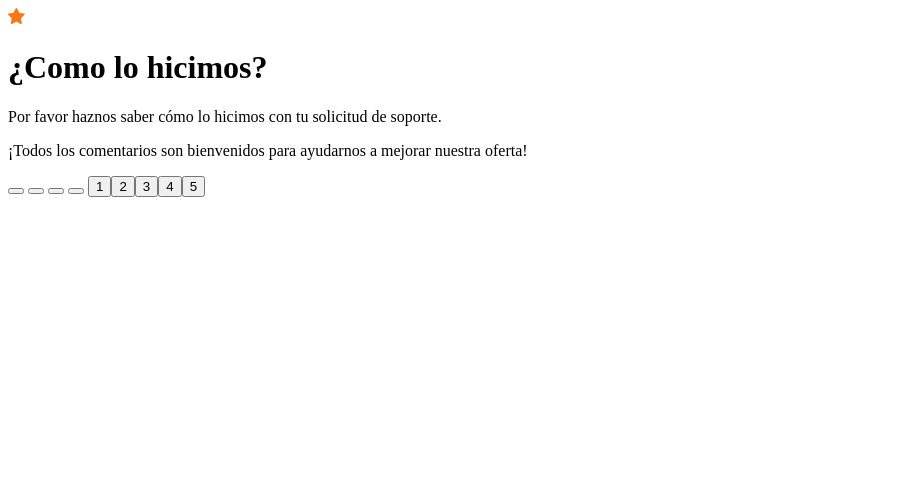
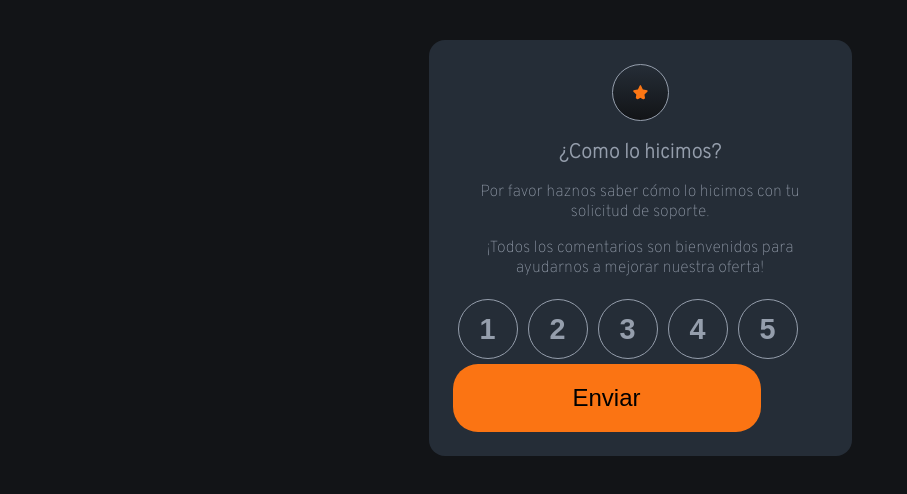
Before and after one commit to Quantharian/Examen-practico, a website: page index.html in a window 1280 px wide. Shown: the whole page, without its empty margins (0-907 px from the left). Drawn offline with Linux system fonts and the light colour scheme.

Commit message:
Last update of the examen

```diff
--- a/index.html
+++ b/index.html
@@ -10,22 +10,36 @@
     <link rel="preconnect" href="https://fonts.gstatic.com" crossorigin>
     <link href="https://fonts.googleapis.com/css2?family=Overpass:ital,wght@0,100;1,100&display=swap" rel="stylesheet">
     <link rel="shortcut icon" href="./assets/favicon-32x32.png" type="image/x-icon" />
-    <link rel="stylesheet" href="./guide.css" />
-    <script src="./index.js" type="module" defer></script>
+    <link rel="stylesheet" href="styles.css" />
+    <script src="index.js" type="module" defer></script>
 </head>
 
 <body>
-    <img src="./assets/icon-star.svg" alt="estrella" />
-    <h1>¿Como lo hicimos?</h1>
-    <p>Por favor haznos saber cómo lo hicimos con tu solicitud de soporte.</p>
-    <p>¡Todos los comentarios son bienvenidos para ayudarnos a mejorar nuestra oferta!</p>
-    <div class="container">
-        <button></button>
-        <button></button>
-        <button></button>
-        <button></button>
+    <div class="globalContainer">
+
+        <img class="circle" src="./assets/icon-star.svg" alt="estrella" />
+        <h1>¿Como lo hicimos?</h1>
+        <p>Por favor haznos saber cómo lo hicimos con tu solicitud de soporte.</p>
+        <p>¡Todos los comentarios son bienvenidos para ayudarnos a mejorar nuestra oferta!</p>
+        <div class="boxContainer">
+            <button class="circleButton" value="1">1</button>
+            <button class="circleButton" value="2">2</button>
+            <button class="circleButton" value="3">3</button>
+            <button class="circleButton" value="4">4</button>
+            <button class="circleButton" value="5">5</button>
+        </div>
+        <button class="sendButton">Enviar</button>
     </div>
-
+    <div class="secondaryContainer" style="display: none;">
+        <img src="./assets/illustration-thank-you.svg"
+            alt="imagen de una ilustración móvil con documentos que entran y salen" />
+        <div class="clickedContainer">Seleccionaste X de 5</div>
+        <h1>¡Gracias!</h1>
+        <p>Agradecemos que te hayas tomado el tiempo de la calificación.
+            <br>Si alguna vez necesitas más ayuda, no dudes en volver a ponerte en contacto con nosotros.
+        </p>
+    </div>
+    </hero>
 </body>
 
 </html>
--- a/index.js
+++ b/index.js
@@ -1,15 +1,23 @@
-document.addEventListener('DOMContentLoaded', () => {
-    const container = document.querySelector('.container');
+const ratingButtons = document.querySelectorAll('.boxContainer button');
+const submitButton = document.querySelector('.sendButton');
+const feedbackCard = document.querySelector('.globalContainer');
+const thankYouCard = document.querySelector('.secondaryContainer');
+const selectedRatingText = document.querySelector('.clickedContainer');
+let selectedRating = null;
 
-    for (let i = 1; i <= 5; i++) {
-        const button = document.createElement('button');
-        button.textContent = i;
-        button.value = i;
-        button.addEventListener('click', () => {
-            const buttons = container.querySelectorAll('button');
-            buttons.forEach((btn) => (btn.disabled = false));
-            button.disabled = true;
-        });
-        container.appendChild(button);
+ratingButtons.forEach((button) => {
+    button.addEventListener('click', () => {
+        ratingButtons.forEach((btn) => btn.classList.remove('active'));
+        button.classList.add('active');
+        selectedRating = button.textContent;
+    });
+});
+
+submitButton.addEventListener('click', () => {
+    if (selectedRating) {
+        feedbackCard.style.display = 'none';
+
+        thankYouCard.style.display = 'block';
+        selectedRatingText.textContent = `Seleccionaste ${selectedRating} de 5`;
     }
 });
--- a/styles.css
+++ b/styles.css
@@ -0,0 +1,120 @@
+body {
+    display: flex;
+    justify-content: center;
+    margin-top: 40px;
+    font-family: 'Overpass', san serif;
+    font-size: 1rem;
+    font-weight: 400;
+    line-height: normal;
+    background-color: hsl(216, 12%, 8%);
+    color: hsl(217, 12%, 63%);
+
+    .globalContainer,
+    .secondaryContainer {
+        background-color: hsl(213, 19%, 18%);
+        border-radius: 16px;
+        padding: 24px;
+        text-align: center;
+        width: 100%;
+        max-width: 375px;
+    }
+
+    .circle {
+        background: linear-gradient(hsl(213, 19%, 18%), hsl(216, 12%, 8%));
+        border: solid 1px hsl(217, 12%, 63%);
+        padding: 20px;
+        border-radius: 30px;
+        width: 15px;
+        height: 15px;
+    }
+
+    .globalContainer h1 {
+        font-size: 20px;
+        font-weight: 700;
+        margin-bottom: 16px;
+    }
+
+    .globalContainer p {
+        color: hsl(217, 12%, 63%);
+        margin-bottom: 16px;
+    }
+
+    .boxContainer ul li {
+        display: inline-block;
+        padding: 15px;
+        width: 60px;
+        height: 60px;
+        margin: 0 5px;
+    }
+
+    .circleButton {
+        width: 60px;
+        height: 60px;
+        background-color: hsl(213, 19%, 18%);
+        margin: 5px;
+        padding: 10px;
+        border: solid 1px hsl(217, 12%, 63%);
+        border-radius: 50px;
+        font-size: 1.8rem;
+        color: hsl(217, 12%, 63%);
+        font-weight: 700;
+        line-height: 32px;
+        float: left;
+        display: flex;
+        justify-content: center;
+        align-items: center;
+    }
+    .circleButton:hover {
+        background: hsl(25, 97%, 53%);
+        color: hsl(216, 12%, 8%);
+    }
+    .circleButton:selected {
+        background: hsl(0, 0%, 1003%);
+        color: hsl(216, 12%, 8%);
+    }
+
+    .sendButton {
+        display: flex;
+        align-items: center;
+        justify-content: center;
+        background-color: hsl(25, 97%, 53%);
+        color: (217, 12%, 63%);
+        padding: 20px 120px;
+        border: none;
+        border-radius: 25px;
+        font-size: 1.5rem;
+        cursor: pointer;
+    }
+}
+
+.secondaryContainer {
+    width: 375px;
+    background: linear-gradient(hsl(213, 19%, 18%), hsl(216, 12%, 8%));
+    border: solid 1px hsl(217, 12%, 63%);
+    border-radius: 20px;
+    background-size: cover;
+    background-position: center;
+    text-align: center;
+    padding: 60px;
+
+    circleButton:clicked {
+        background: hsl(213, 19%, 18%);
+        border: solid 1px hsl(217, 12%, 63%);
+        border-radius: 50px;
+        font-size: 1rem;
+        font-weight: 400;
+        color: hsl(25, 97%, 53%);
+        padding: 15px 0;
+        margin: 20px 0;
+    }
+
+    h1 {
+        font-size: 2.2rem;
+        color: hsl(0, 0%, 100%);
+    }
+
+    p {
+        font-size: 1.5rem;
+        color: hsl(217, 12%, 63%);
+    }
+}
```
Also changed, not shown: valorated.html (+8 -1 lines), reset.css (added).
